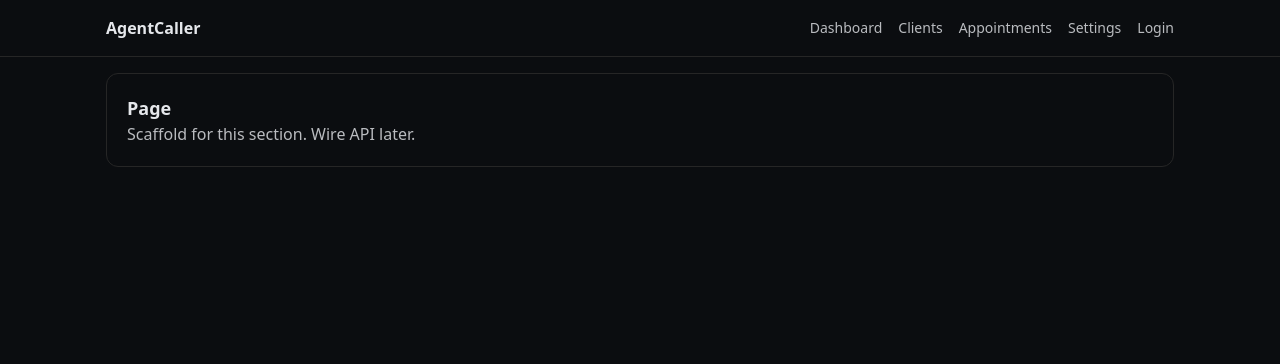
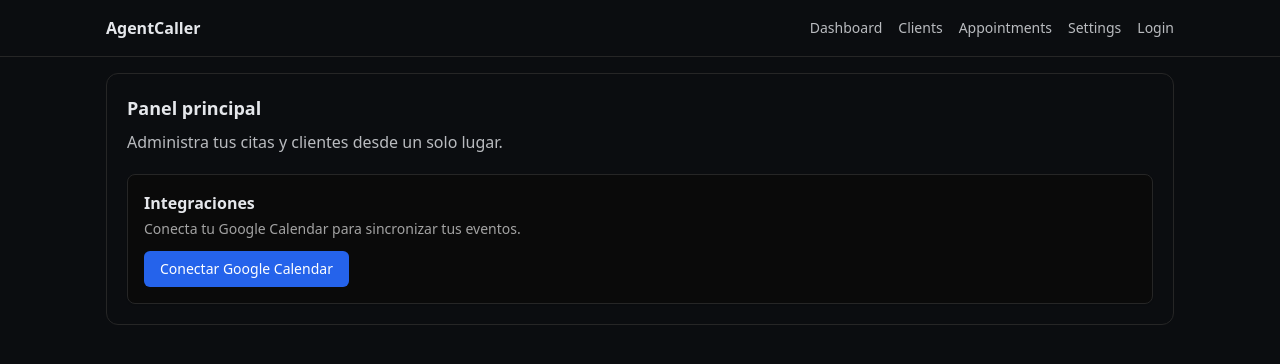
Before and after one commit to breyesr/calleragent, a Next.js app in the folder frontend/: page /dashboard in a window 1280 px wide. Shown: the top 364 px of the page. Built offline with nearby package versions, Linux system fonts and the light colour scheme; no server answers.

Commit message:
feat(frontend): add Google Calendar connect button

```diff
--- a/frontend/app/dashboard/page.tsx
+++ b/frontend/app/dashboard/page.tsx
@@ -1,8 +1,62 @@
+"use client";
+
+import { useCallback, useState } from "react";
+
+import Button from "@/components/Button";
+import api from "@/lib/api";
+import { getStoredToken } from "@/lib/useToken";
+
+type StartResponse = { auth_url: string };
+
 export default function Page() {
+  const [loading, setLoading] = useState(false);
+  const [error, setError] = useState<string | null>(null);
+
+  const handleConnect = useCallback(async () => {
+    setError(null);
+    const token = getStoredToken();
+    if (!token) {
+      setError("No se pudo iniciar la conexión con Google Calendar.");
+      return;
+    }
+
+    setLoading(true);
+    try {
+      const response = await api.get<StartResponse>("/v1/integrations/google/calendar/oauth/start", {
+        headers: { Authorization: `Bearer ${token}` },
+      });
+      const authUrl = response.data?.auth_url;
+      if (!authUrl) {
+        throw new Error("Sin URL de autorización");
+      }
+      window.location.href = authUrl;
+    } catch (err) {
+      console.error(err);
+      setError("No se pudo iniciar la conexión con Google Calendar.");
+    } finally {
+      setLoading(false);
+    }
+  }, []);
+
   return (
-    <section className="card">
-      <h1 className="text-lg font-semibold">Page</h1>
-      <p className="opacity-80">Scaffold for this section. Wire API later.</p>
+    <section className="card space-y-5">
+      <div className="space-y-2">
+        <h1 className="text-lg font-semibold">Panel principal</h1>
+        <p className="opacity-80">Administra tus citas y clientes desde un solo lugar.</p>
+      </div>
+
+      <div className="rounded-lg border border-neutral-800 bg-neutral-950 p-4 shadow-sm space-y-3">
+        <div className="space-y-1">
+          <h2 className="text-base font-semibold">Integraciones</h2>
+          <p className="text-sm text-neutral-400">Conecta tu Google Calendar para sincronizar tus eventos.</p>
+        </div>
+        <div className="flex flex-col gap-2 sm:flex-row sm:items-center sm:justify-between">
+          <Button onClick={handleConnect} loading={loading} className="w-full sm:w-auto">
+            Conectar Google Calendar
+          </Button>
+          {error ? <p className="text-sm text-red-400">{error}</p> : null}
+        </div>
+      </div>
     </section>
   );
 }
--- a/frontend/lib/api.ts
+++ b/frontend/lib/api.ts
@@ -25,7 +25,11 @@ api.interceptors.response.use(
   (error: AxiosError) => {
     const status = error.response?.status ?? 0;
     if (status === 401 && typeof window !== "undefined") {
-      try { localStorage.removeItem("access_token"); } catch {}
+      try {
+        localStorage.removeItem("access_token");
+      } catch (_err) {
+        /* ignore storage failures */
+      }
       window.location.href = "/login";
     }
     return Promise.reject(error);
```
